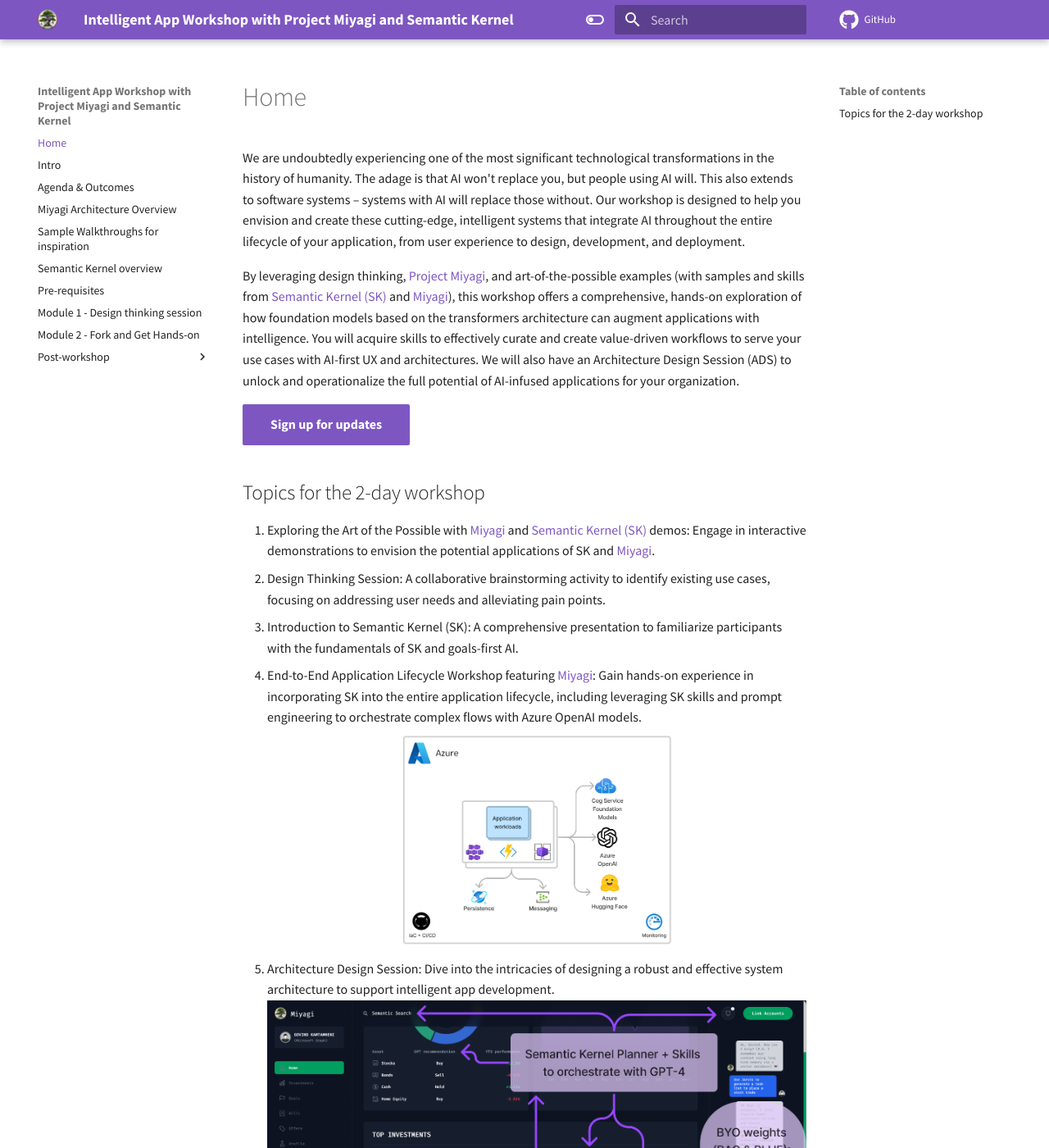
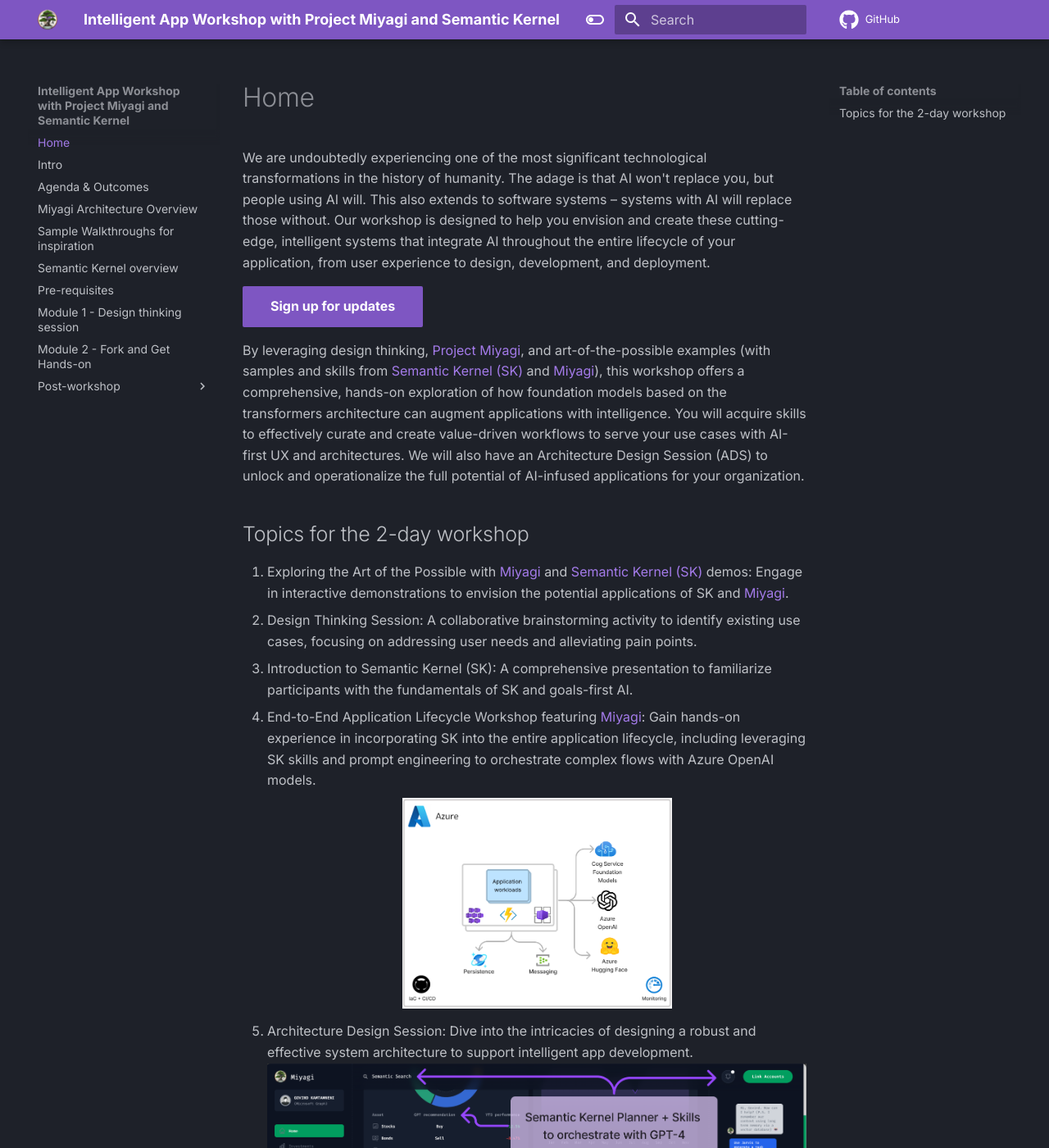
Before and after one commit to Azure/intelligent-app-workshop, an MkDocs documentation site: the page built from docs/index.md, in a window 1280 px wide and 1400 px high. Shown: the whole window at 82% size. Built offline with MkDocs 1.6.1 and Material for MkDocs 9.7.7, drawn with Linux system fonts in a browser that asks for light colours; comment, search, counter and statistics services are not loaded.

Commit message:
update default theme

```diff
--- a/docs/index.md
+++ b/docs/index.md
@@ -3,11 +3,11 @@
 We are undoubtedly experiencing one of the most significant technological transformations in the history of humanity. The adage is that AI won't replace you, but people using AI will. This also extends to software systems – systems with AI will replace those without. Our workshop is designed to help you envision and create these cutting-edge, intelligent systems that integrate AI throughout the entire lifecycle of your application, from user experience to design, development, and deployment.
 
 
+[Sign up for updates](https://forms.office.com/r/rLds2s8RH1){ :target="_blank" .md-button .md-button--primary }
 
 
 By leveraging design thinking, [Project Miyagi](https://github.com/Azure-Samples/miyagi), and art-of-the-possible examples (with samples and skills from [Semantic Kernel (SK)](https://github.com/microsoft/semantic-kernel) and [Miyagi](https://github.com/Azure-Samples/miyagi)), this workshop offers a comprehensive, hands-on exploration of how foundation models based on the transformers architecture can augment applications with intelligence. You will acquire skills to effectively curate and create value-driven workflows to serve your use cases with AI-first UX and architectures. We will also have an Architecture Design Session (ADS) to unlock and operationalize the full potential of AI-infused applications for your organization.
 
-[Sign up for updates](https://forms.office.com/r/rLds2s8RH1){ :target="_blank" .md-button .md-button--primary }
 
 ## Topics for the 2-day workshop
 
--- a/mkdocs.yml
+++ b/mkdocs.yml
@@ -18,20 +18,20 @@ theme:
   name: material
   custom_dir: docs/assets/overrides
   font:
-    text: Source Sans Pro
+    text: Inter
   palette:
+    - scheme: slate
+      primary: deep purple
+      accent: teal
+      toggle:
+        icon: material/toggle-switch-off-outline
+        name: Switch to light mode
     - scheme: default
       primary: deep purple
       accent: teal
       toggle:
-        icon: material/toggle-switch-off-outline
+        icon: material/toggle-switch
         name: Switch to dark mode
-    - scheme: slate
-      primary: deep purple
-      accent: teal
-      toggle:
-        icon: material/toggle-switch
-        name: Switch to light mode
   features:
     - header.autohide
     - navigation.instant
```
